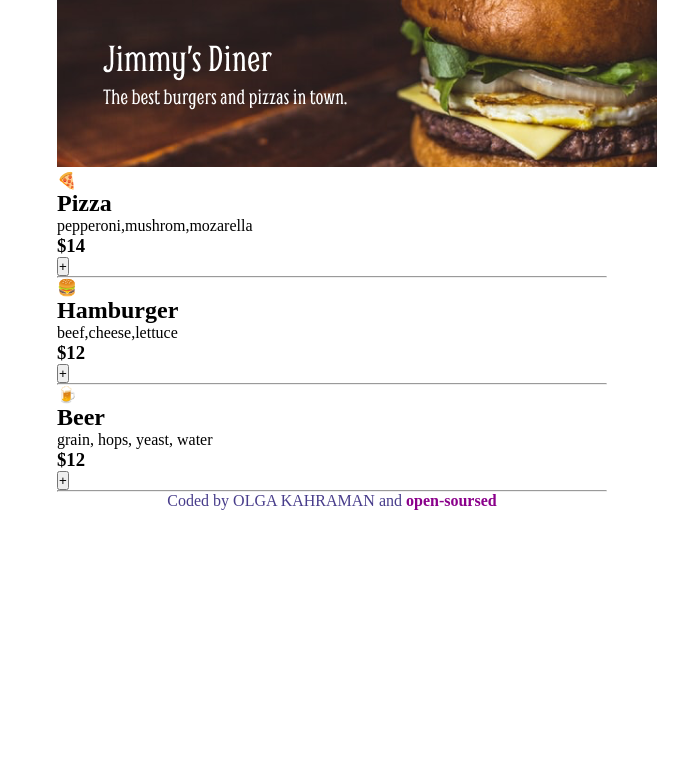
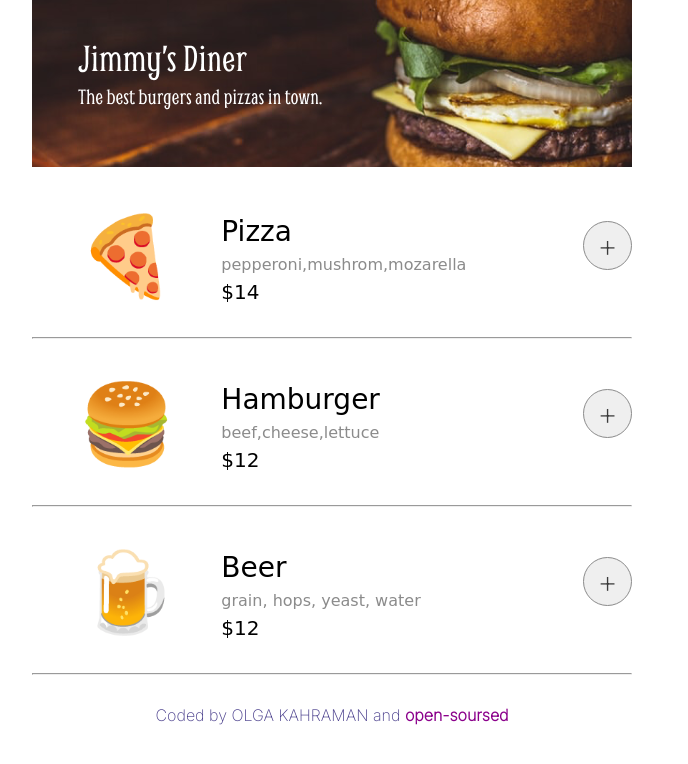
Before and after one commit to olgakahraman/restaurant-ordering-app, a plain HTML site: page index.html in a window 1280 px wide. Shown: the whole page, without its empty margins (308-996 px from the left). Drawn offline with Linux system fonts and the light colour scheme; a web font is replaced by a local one.

Commit message:
added styling for card elements

```diff
--- a/index.css
+++ b/index.css
@@ -6,19 +6,66 @@
 
 .container{
     margin:0 auto;
-    display:clock;
-    max-width: 550px;
+    display:block;
+    max-width: 600px;
+    height:400px;
+    font-family: 'Smythe', cursive;
 
 }
 
+.card{
+    display:flex;
+    margin-top: 20px;
+    margin-bottom: 10px;
+
+}
+
+.card-start{
+    font-size:78px ;
+    margin: 20px 46px;
+}
+.card-middle{
+    padding:20px 0;
+    line-height: 1.5;
+
+}
+h2{
+    font-size: 28px;
+    font-weight: 400;
+}
+h3{
+    font-size: 20px;
+      font-weight: 400;
+}
+p{
+    font-size: 16px;
+    color:#8b8b8b;
+}
 
 
+.card-end{
+margin-left: auto;
+
+}
+button{
+    border-radius: 50px;
+    padding: 4px 13px;
+    font-size: 32px;
+    color:#3c3c3c;
+    margin-top: 30px;
+    border:1px solid #8b8b8b;
+   font-family: 'Inter', sans-serif;
+   font-weight: 200;
+}
 
 
 /* FOOTER */
 footer{
     text-align: center;
-    color:darkslateblue
+    color:darkslateblue;
+    font-family: 'Inter', sans-serif;
+    margin:30px ;
+
 }
 footer a{
     text-decoration: none;
```
